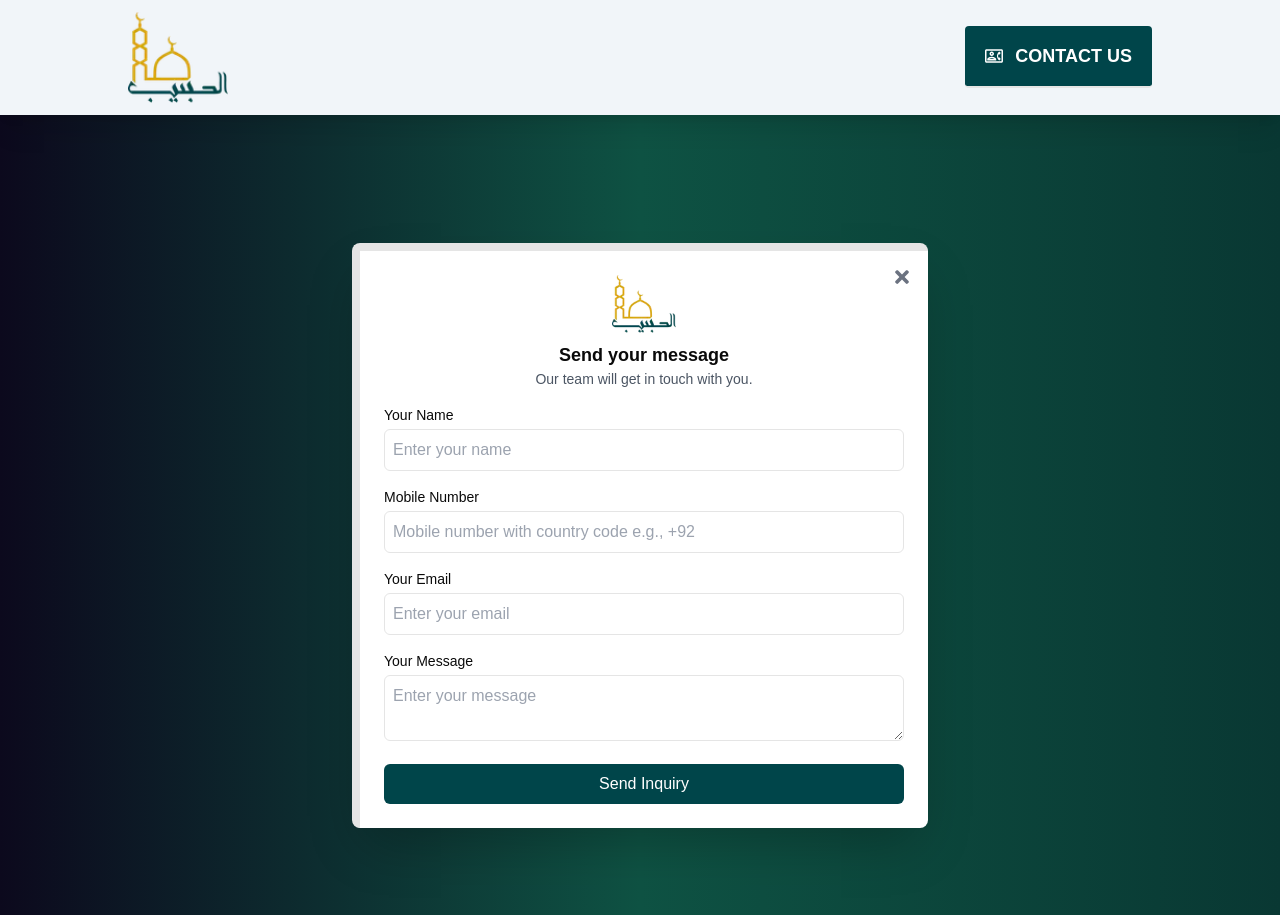
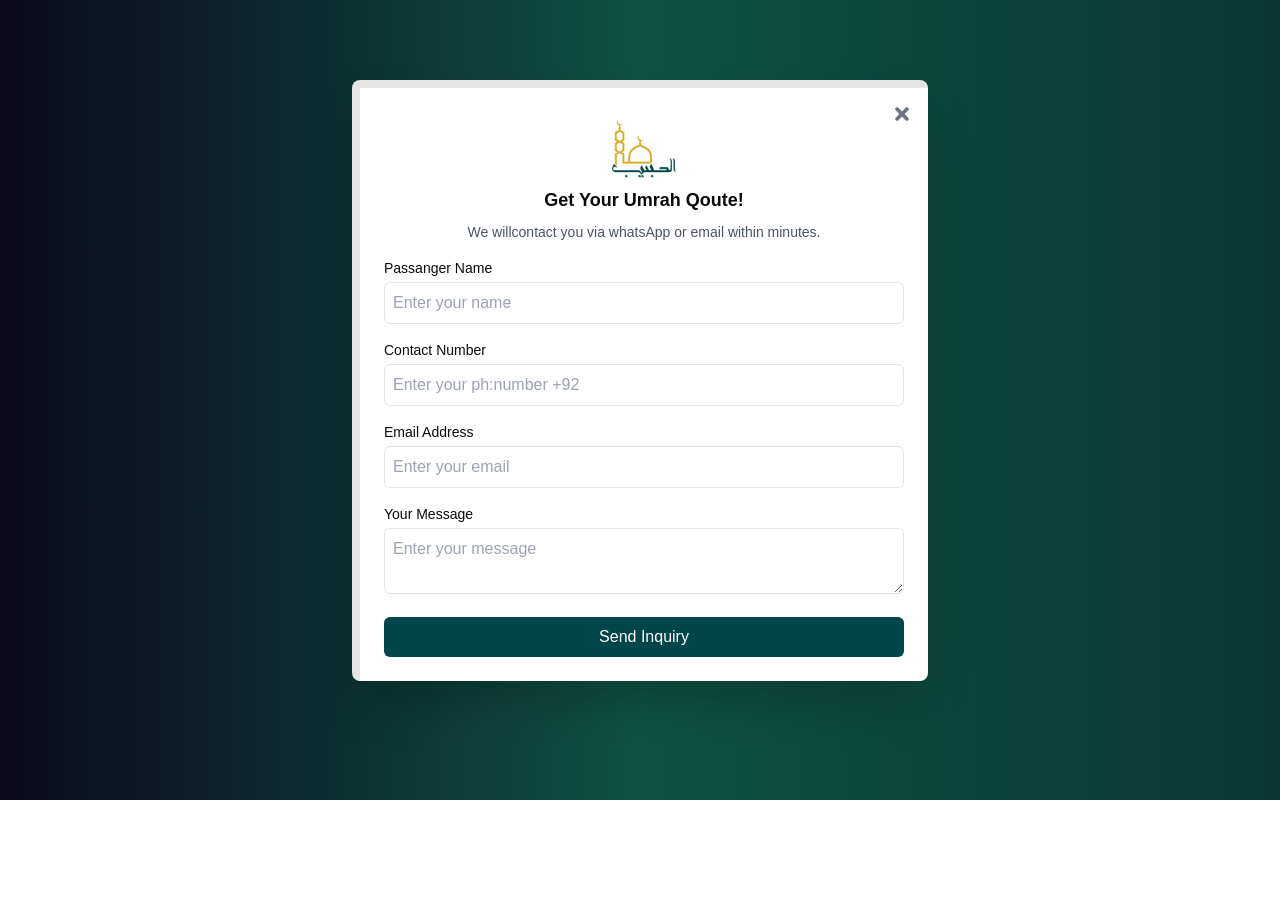
Before and after one commit to MunawarJamil/alhabib-travel, a Next.js app: page /enquiry-form in a window 1280 px wide. After the commit the page ends 800 px from the top, so only its background shows below. Built offline with nearby package versions, Linux system fonts and the light colour scheme.

Commit message:
fix minor issues

```diff
--- a/app/components/Carousel.jsx
+++ b/app/components/Carousel.jsx
@@ -158,7 +158,7 @@ export default function Carousel() {
 
   return (
     <>
-      <header className="text-center py-6 mt-20 shadow-md animate-fadeIn bg-[#00454A]">
+      <header className="text-center py-6 mt-10 shadow-md animate-fadeIn bg-[#00454A]">
         <h1 className="text-lg md:text-2xl font-bold text-[#D4A10F]">
           AL HABIB TOURS & TRAVELS PVT. LTD.
         </h1>
--- a/app/components/Footer.jsx
+++ b/app/components/Footer.jsx
@@ -81,7 +81,7 @@ const Footer = () => {
         </div>
 
         {/* Bottom Section */}
-        <div className="border-t border-gray-700 mt-8 pt-4 text-center text-[#D4A10F] text-sm  ">
+        <div className="border-t border-gray-700 mt-8 leading-normal pt-4 md:text-center text-[#D4A10F] text-sm  ">
           <span className="font-bold">Note: </span>All fares advertised are
           subject to availability and start from the prices we have mentioned.
           Fares are only guaranteed until ticketed. Offers may be withdrawn
--- a/app/components/HotelSection.jsx
+++ b/app/components/HotelSection.jsx
@@ -32,7 +32,7 @@ function HotelSection() {
   const [activeHotel, setActiveHotel] = useState("emaarKhalilMakkah");
 
   return (
-    <section className="w-full md:w-[70%] mx-auto md:mt-32">
+    <section className="w-full md:w-[70%] mx-auto md:mt-10">
       <div>
         <div className="p-5">
           <p className="text-[#d4A10F] text-2xl">Your Comfort, Our Priority</p>
@@ -71,7 +71,7 @@ function HotelSection() {
         {/* Makkah Tab */}
         {activeTab === "makkah" && (
           <>
-            <div className=" p-5   hover:shadow-2xl transition-transform duration-300  ">
+            <div className=" p-5 mt-3  hover:shadow-2xl transition-transform duration-300  ">
               <div className="overflow-x-auto whitespace-nowrap flex gap-3">
                 <button
                   className={`  px-4 border-2 hover:bg-[#d4A10F] hover:text-white py-2  ${
@@ -134,7 +134,7 @@ function HotelSection() {
 
             {activeHotel === "emaarGrandMakkah" && (
               <>
-                <div className="py-5">
+                <div className="py-5 px-5">
                   <span className="font-bold text-lg text-[#00454A]">
                     Emaar Grand Makkah Hotel
                   </span>
@@ -156,7 +156,7 @@ function HotelSection() {
             )}
             {activeHotel === "anjumMakkah" && (
               <>
-                <div className="py-5">
+                <div className="py-5 px-4">
                   <span className="font-bold text-lg text-[#00454A]">
                     Anjum Makkah
                   </span>
--- a/app/components/ImagesGalary.jsx
+++ b/app/components/ImagesGalary.jsx
@@ -209,7 +209,7 @@ export function Transport() {
   );
   return (
     <section className="w-full   mx-auto">
-      <div className="flex flex-col lg:flex-row gap-5 p-5">
+      <div className="flex flex-col lg:flex-row gap-5 p-1 mt-7">
         {/* Thumbnail Images */}
         <div className="flex overflow-x-auto lg:flex-col md:overflow-y-auto gap-3">
           {TransportService.map((image, index) => (
--- a/app/components/Navbar.jsx
+++ b/app/components/Navbar.jsx
@@ -7,7 +7,7 @@ import { MdOutlineContactPhone } from "react-icons/md";
 
 import { useRouter } from "next/navigation";
 function Navbar() {
-  // const [isformOpen, setIsformOpen] = useState(false);
+
   const [toggle, isToggle] = useState(false);
 const router = useRouter()
 
@@ -24,17 +24,19 @@ const router = useRouter()
 
   };
 
+  const gotoHomePage = ( ) => {
 
-  // Function to close the form
-  // const closeForm = () => {
-  //   setIsformOpen(false);
-  // };
+    router.push("/");
+
+};
+
+
 
   return (
     <>
-      <nav className="w-full py-3 flex  justify-between relative items-center bg-slate-100 bg-gradient-to-  from-[#0c091d] via-[#0e5243] to-[#093833]  shadow-xl  px-10 md:px-32">
+      <nav className="w-full py-2 flex  justify-between relative items-center bg-slate-100 bg-gradient-to-  from-[#0c091d] via-[#0e5243] to-[#093833]  shadow-xl  px-10 md:px-32">
         {/* Toggle Buttons */}
-        <div className="md:hidden">
+        <div className="md:hidden mt-4">
           {toggle ? (
             <>
               <GiTireIronCross
@@ -44,7 +46,7 @@ const router = useRouter()
               <div className="contact">
                 <button
                   onClick={onClickedContactButton} // Open InquiryForm when clicked
-                  className="absolute bg-[#d4A10F] top-[6.5rem] w-[100%] left-0 py-5 text-white   font-bold text-lg flex items-center justify-center gap-3"
+                  className="absolute bg-[#d4A10F] top-[5rem] w-[100%] left-0 py-3 text-white   font-bold text-lg flex items-center justify-center gap-3"
                 >
                   <MdOutlineContactPhone /> CONTACT US
                 </button>
@@ -59,12 +61,13 @@ const router = useRouter()
         </div>
 
         {/* Logo */}
-        <div>
+        <div className="cursor-pointer">
           <Image
+          onClick={gotoHomePage}
             src="/logo.webp"
             alt="Logo"
-            width={100} // Adjust width as needed
-            height={50} // Adjust height as needed
+            width={80} // Adjust width as needed
+            height={1200} // Adjust height as needed
             className="object-contain"
           />
         </div>
@@ -73,7 +76,7 @@ const router = useRouter()
         <div className="hidden md:flex contact">
           <button
             onClick={onClickedContactButton} // Open InquiryForm when clicked
-            className="flex items-center gap-3 bg-[#00454A] rounded-sm hover:bg-[#d4A10F] px-5 py-4 border-b-2 animate-pulse  text-white font-bold text-lg"
+            className="flex items-center gap-3 bg-[#00454A] rounded-sm hover:bg-[#d4A10F] px-5 py-3 border-b-2 animate-pulse  text-white font-bold text-lg"
           >
             <MdOutlineContactPhone /> CONTACT US
           </button>
--- a/app/components/VideoTestimonial.jsx
+++ b/app/components/VideoTestimonial.jsx
@@ -18,7 +18,7 @@ function VideoTestimonial() {
         {videoData.map((item, index) => (
           <video
             key={index} // Add a unique key for each video
-            className="w-[90%] md:w-[60%] lg:w-[45%] h-96 object-contain rounded-lg"
+            className="w-[90%]  md:w-[40%] h-96 object-contain rounded-lg"
             src={item.videoLink} // Correctly use item.videoLink
             controls
           ></video>
--- a/app/enquiry-form/page.jsx
+++ b/app/enquiry-form/page.jsx
@@ -40,9 +40,11 @@ const InquiryForm = () => {
 
   return (
     <>
+      <div className="hidden lg:sticky top-0">
         <Navbar />
-      <div className="bg-gradient-to-r from-[#0c091d] via-[#0e5243] to-[#093833] h-[100vh]">
-        <div className="bg-white p-6 md:rounded-lg max-w-sm md:max-w-xl md:border-t-8 md:border-l-8 shadow-2xl mx-auto relative h-[100vh] md:h-auto md:top-32">
+      </div>
+      <div className="bg-gradient-to-r from-[#0c091d] via-[#0e5243] to-[#093833] h-screen">
+        <div className="bg-white p-6 md:rounded-lg max-w-sm md:max-w-xl md:border-t-8 md:border-l-8 shadow-2xl mx-auto relative h-[100vh] md:h-auto md:top-20">
           <button
             onClick={() => router.push("/")}
             className="absolute top-4 right-4 text-gray-500 hover:text-[#d4A10F]"
@@ -56,17 +58,17 @@ const InquiryForm = () => {
   alt="Logo"
   width={64}
   height={64}
-              className="mx-auto mb-2"
+  className="mx-auto my-2"
 />
-            <h2 className="text-lg font-semibold">Send your message</h2>
+<h2 className="text-lg font-semibold my-2">Get Your Umrah Qoute!</h2>
 <p className="text-sm text-gray-600">
-              Our team will get in touch with you.
+  We willcontact you via whatsApp or email within minutes.
 </p>
           </div>
           <form ref={form} onSubmit={sendEmail}>
             <div className="mb-4">
               <label htmlFor="name" className="block text-sm font-medium">
-                Your Name
+                Passanger Name
               </label>
               <input
                 type="text"
@@ -80,21 +82,21 @@ const InquiryForm = () => {
 
             <div className="mb-4">
               <label htmlFor="mobile" className="block text-sm font-medium">
-                Mobile Number
+                Contact Number
               </label>
               <input
                 type="tel"
                 id="mobile"
                 name="from_phone"
                 className="w-full mt-1 p-2 border rounded-md focus:ring-2 focus:ring-[#d4A10F]"
-                placeholder="Mobile number with country code e.g., +92"
+                placeholder="Enter your ph:number +92"
                 required
               />
             </div>
 
             <div className="mb-4">
               <label htmlFor="email" className="block text-sm font-medium">
-                Your Email
+              Email Address
               </label>
               <input
                 type="email"
```
Also changed, not shown: app/components/Hero.jsx (+4 -71 lines), app/components/TravelDetails.jsx (+64 -11 lines), app/components/UmrahPackages.jsx (deleted, +0 -113 lines). Lines whose indentation alone changed are shown as unchanged.
